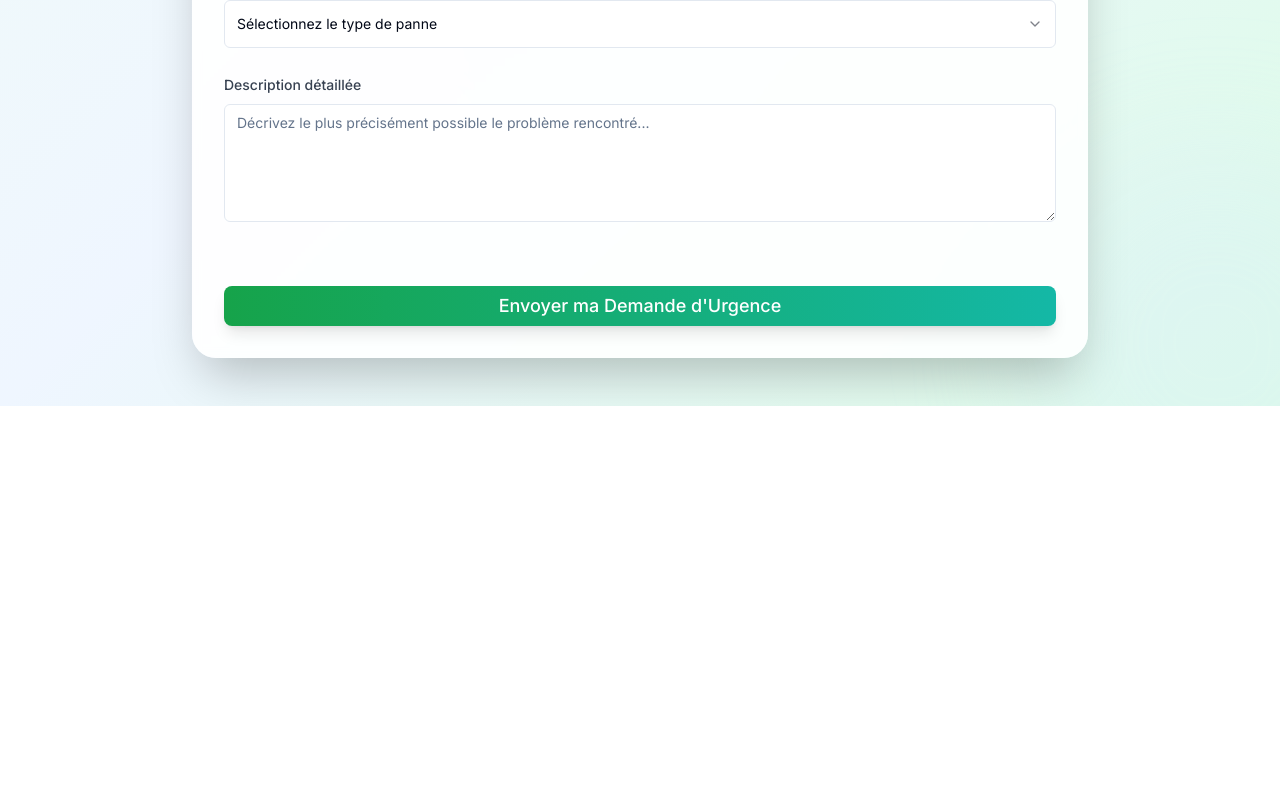
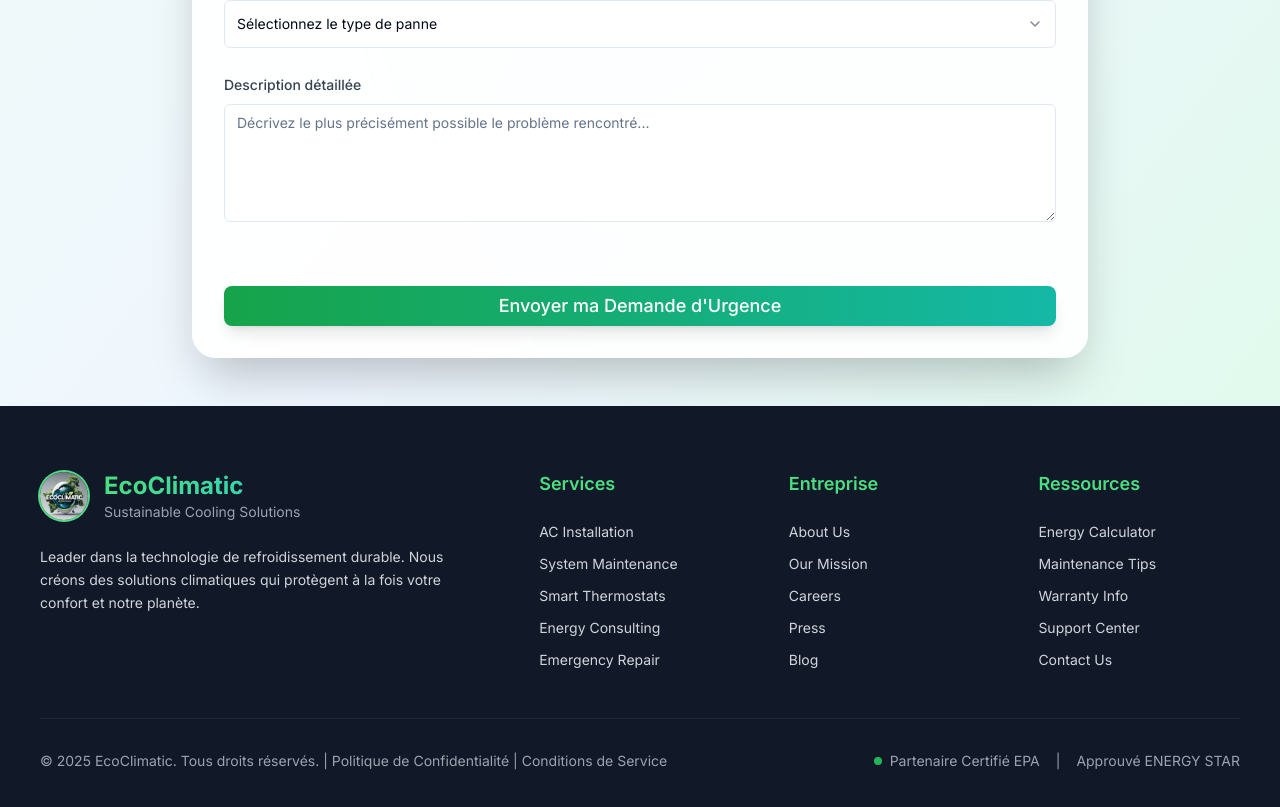
Before and after one commit to habib-bellara/ecoclimatique-, a Next.js app: page /depannage in a window 1280 px wide. Shown: the part 845-1652 px from the top of the page. Before the commit the page ends 1251 px from the top, so only its background shows below. Built offline with nearby package versions, Linux system fonts and the light colour scheme.

Commit message:
feat(depannage): add footer to depannage page

```diff
--- a/app/depannage/depannage-client.tsx
+++ b/app/depannage/depannage-client.tsx
@@ -33,7 +33,7 @@ const DecorativeBg = () => (
     </>
   )
 
-export default function DepannagePage() {
+export default function DepannageClient() {
   const [formData, setFormData] = useState({
     name: "",
     address: "",
@@ -250,7 +250,7 @@ export default function DepannagePage() {
                     {status.loading ? "Envoi en cours..." : "Envoyer ma Demande d'Urgence"}
                     </Button>
                 </div>
-              </form>
+
                 {status.success && (
                     <Alert variant="default" className="mt-6 bg-green-100 border-green-300 text-green-800">
                         <CheckCircle className="h-5 w-5 text-green-600" />
@@ -263,10 +263,93 @@ export default function DepannagePage() {
                         <AlertDescription>{status.error}</AlertDescription>
                     </Alert>
                 )}
+              </form>
             </CardContent>
           </Card>
         </div>
       </main>
+
+      {/* Footer */}
+      <footer className="bg-gray-900 text-white py-8 md:py-16 relative overflow-hidden px-4 z-10 mt-auto">
+        <div className="container mx-auto px-0 md:px-6 relative z-10">
+          <div className="grid grid-cols-1 md:grid-cols-2 lg:grid-cols-5 gap-8 md:gap-12">
+            <div className="lg:col-span-2">
+              <div className="flex items-center space-x-4 mb-6">
+                <img
+                  src="/logo-ecoclimactic.jpg"
+                  alt="EcoClimatic Logo"
+                  className="h-12 w-12 rounded-full object-cover ring-2 ring-green-400"
+                />
+                <div>
+                  <h3 className="text-2xl font-bold bg-gradient-to-r from-green-400 to-teal-400 bg-clip-text text-transparent">
+                    EcoClimatic
+                  </h3>
+                  <p className="text-sm text-gray-400">Sustainable Cooling Solutions</p>
+                </div>
+              </div>
+              <p className="text-gray-300 leading-relaxed mb-6 max-w-md text-sm">
+                Leader dans la technologie de refroidissement durable. Nous créons des solutions climatiques qui
+                protègent à la fois votre confort et notre planète.
+              </p>
+            </div>
+            <div>
+              <h4 className="text-lg font-semibold mb-6 text-green-400">Services</h4>
+              <ul className="space-y-3 text-gray-300 text-sm">
+                {["AC Installation", "System Maintenance", "Smart Thermostats", "Energy Consulting", "Emergency Repair"].map(
+                  service => (
+                    <li key={service}>
+                      <a href="#" className="hover:text-green-400 transition-colors duration-200">
+                        {service}
+                      </a>
+                    </li>
+                  ),
+                )}
+              </ul>
+            </div>
+            <div>
+              <h4 className="text-lg font-semibold mb-6 text-green-400">Entreprise</h4>
+              <ul className="space-y-3 text-gray-300 text-sm">
+                {["About Us", "Our Mission", "Careers", "Press", "Blog"].map(item => (
+                  <li key={item}>
+                    <a href="#" className="hover:text-green-400 transition-colors duration-200">
+                      {item}
+                    </a>
+                  </li>
+                ))}
+              </ul>
+            </div>
+            <div>
+              <h4 className="text-lg font-semibold mb-6 text-green-400">Ressources</h4>
+              <ul className="space-y-3 text-gray-300 text-sm">
+                {["Energy Calculator", "Maintenance Tips", "Warranty Info", "Support Center", "Contact Us"].map(
+                  resource => (
+                    <li key={resource}>
+                      <a href="#" className="hover:text-green-400 transition-colors duration-200">
+                        {resource}
+                      </a>
+                    </li>
+                  ),
+                )}
+              </ul>
+            </div>
+          </div>
+          <div className="border-t border-gray-800 mt-12 pt-8">
+            <div className="flex flex-col md:flex-row justify-between items-center space-y-4 md:space-y-0">
+              <p className="text-gray-400 text-center md:text-left text-xs md:text-sm">
+                © 2025 EcoClimatic. Tous droits réservés. | Politique de Confidentialité | Conditions de Service
+              </p>
+              <div className="flex items-center space-x-4 text-xs md:text-sm text-gray-400">
+                <span className="flex items-center">
+                  <div className="w-2 h-2 bg-green-500 rounded-full mr-2 animate-pulse"></div>
+                  Partenaire Certifié EPA
+                </span>
+                <span>|</span>
+                <span>Approuvé ENERGY STAR</span>
+              </div>
+            </div>
+          </div>
+        </div>
+      </footer>
     </div>
   )
 }
```
Lines whose indentation alone changed are shown as unchanged.
